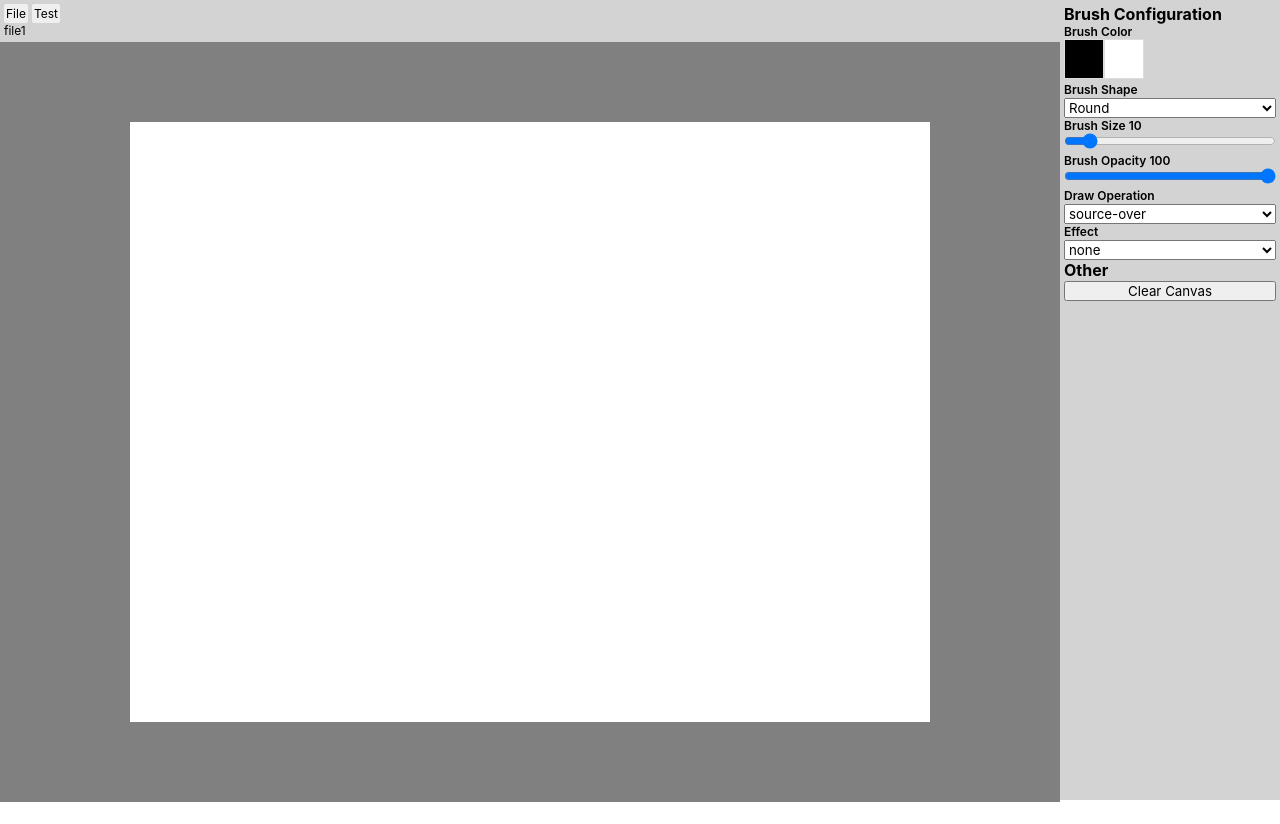
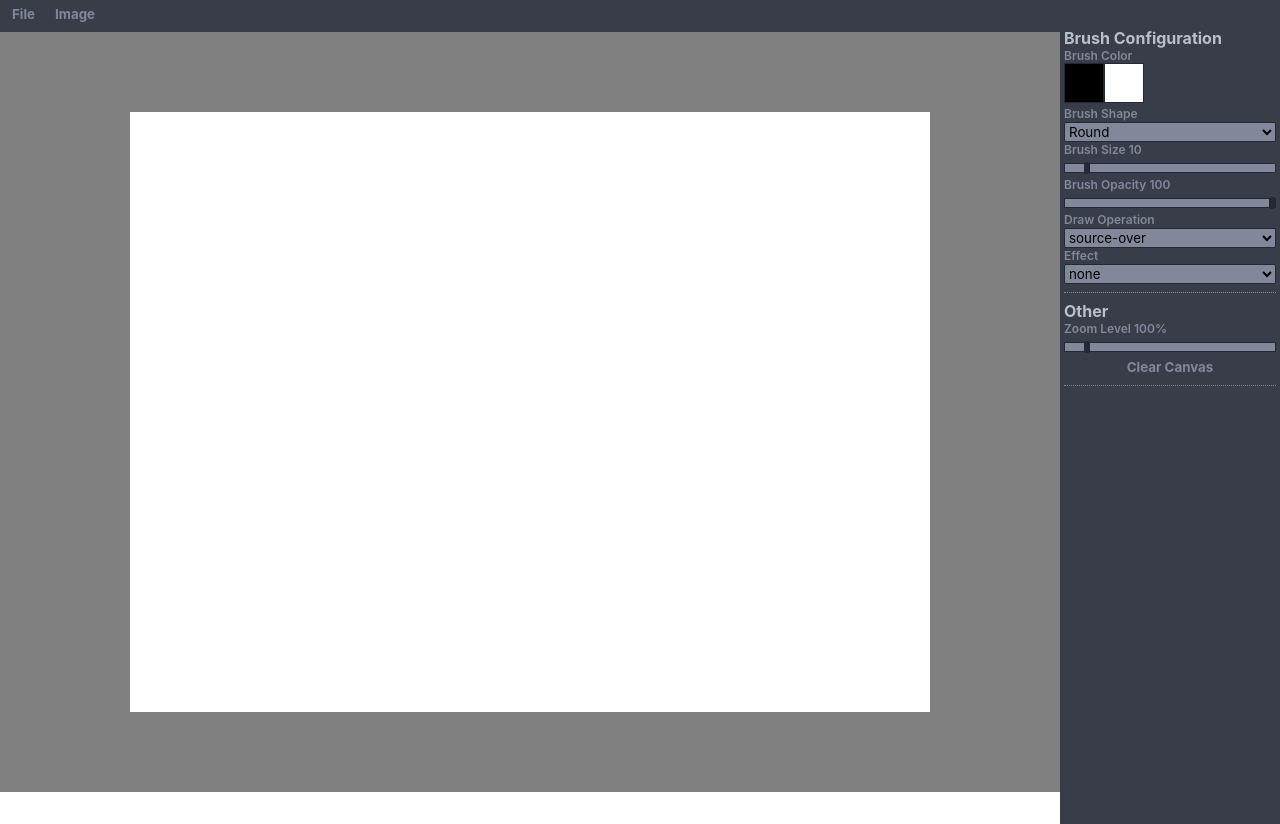
Before and after one commit to ljtechdotca/canvas-paint, a Next.js app: page / in a window 1280 px wide. Before the commit the page ends 802 px from the top, so only its background shows below. Built offline with nearby package versions, Linux system fonts and the light colour scheme.

Commit message:
wednesday progress

```diff
--- a/components/Canvas.tsx
+++ b/components/Canvas.tsx
@@ -9,6 +9,7 @@ import React, {
 } from "react";
 export interface CanvasProps {}
 
+var zoomScale : number = 1;
 var isDrawing : boolean = false;
 var lastX : number | null;
 var lastY : number | null;
@@ -32,8 +33,6 @@ const getDrawConfig : any = (e: MouseEvent, brush: IBrush) => {
 
 const draw = (ctx: CanvasRenderingContext2D, cfg: any, canvas: HTMLCanvasElement) => {
   makePath(ctx, cfg);
-
-
   switch(cfg.effect){
     case 'mirror-x' : return mirrorX(ctx, cfg, canvas); break;
     case 'mirror-y' : return mirrorY(ctx, cfg, canvas); break;
@@ -50,7 +49,9 @@ const makePath = (ctx: CanvasRenderingContext2D, cfg: any) => {
   ctx.lineCap = cfg.shape === 'round' ? 'round' : 'square';
   ctx.lineJoin = cfg.shape === 'round' ? 'round' : 'bevel';
   ctx.imageSmoothingQuality = 'high';
+  ctx.scale(zoomScale, zoomScale);
   ctx.beginPath();
+
   if (lastX && lastY && (cfg.x !== lastX || cfg.y !== lastY)) {
     ctx.moveTo(lastX, lastY);
     ctx.lineTo(cfg.x, cfg.y);
@@ -59,7 +60,6 @@ const makePath = (ctx: CanvasRenderingContext2D, cfg: any) => {
   else{
     if(cfg.shape === 'square'){
       ctx.rect(cfg.x - cfg.width / 2, cfg.y - cfg.width / 2, cfg.width, cfg.height);
-      console.log(cfg.x - cfg.width / 2, cfg.y - cfg.width / 2, cfg.width, cfg.height)
     }
     else{
       ctx.arc(cfg.x, cfg.y, cfg.width /2, 0, Math.PI * 2);
@@ -81,7 +81,11 @@ const mirrorX = (ctx: CanvasRenderingContext2D, cfg: any, canvas: HTMLCanvasElem
     mirror_x = (canvas.width / 2) - (cfg.x - (canvas.width / 2));
   }
   let mirror_cfg = Object.assign({}, cfg, {x: mirror_x, effect: ''});
+  lastX = null;
+  lastY = null;
   makePath(ctx, mirror_cfg);
+  lastX = null;
+  lastY = null;
 }
 
 const mirrorY = (ctx: CanvasRenderingContext2D, cfg: any, canvas: HTMLCanvasElement) => {
@@ -93,7 +97,11 @@ const mirrorY = (ctx: CanvasRenderingContext2D, cfg: any, canvas: HTMLCanvasElem
     mirror_y= (canvas.height / 2) - (cfg.y - (canvas.height / 2));
   }
   let mirror_cfg = Object.assign({}, cfg, {y: mirror_y, effect: ''});
+  lastX = null;
+  lastY = null;
   makePath(ctx, mirror_cfg);
+  lastX = null;
+  lastY = null;
 }
 
 const clearCanvas = (ctx: CanvasRenderingContext2D, canvas: HTMLCanvasElement) => {
@@ -127,7 +135,6 @@ const saveImageWithName = (canvas: HTMLCanvasElement) => {
     link.remove();
   }
 }
-
 
 export const Canvas = ({}: CanvasProps) => {
   const canvasRef = useRef<HTMLCanvasElement | null>(null);
@@ -163,11 +170,12 @@ export const Canvas = ({}: CanvasProps) => {
         lastY = null;
       });
       canvas.addEventListener("contextmenu", e => e.preventDefault());
+
       window.addEventListener("keydown", e => {
         if (e.ctrlKey && e.key == "z") {
           undoPath(ctx, canvas);
         }
-      })
+      });
       window.addEventListener('clear-canvas', () => clearCanvas(ctx, canvas));
       window.addEventListener('save-as', () => saveImageWithName(canvas));
     }
--- a/components/Tools.tsx
+++ b/components/Tools.tsx
@@ -10,6 +10,7 @@ export const Tools = ({}: ToolsProps) => {
   const { data, setData } = useContext(DataContext);
   const [section_other_collapsed, setSectionOtherCollapsed] = useState(false);
   const [section_brush_configuration_collapsed, sectionBrushConfigurationCollapsed] = useState(false);
+  const [zoom_level, changeZoomLevel] = useState(100);
 
   const handleBrush = (key: string, value: string) => {
     let newBrush = brush;
@@ -224,6 +225,28 @@ export const Tools = ({}: ToolsProps) => {
           :
           <div className='section-content'>
             <fieldset>
+                <label htmlFor="zoom">
+                  Zoom Level {zoom_level}%
+                </label>
+                <input
+                  type="range"
+                  name="zoom"
+                  id="zoom"
+                  min={10}
+                  max={1000}
+                  step={10}
+                  value={zoom_level}
+                  onChange={(event) => {
+                    let scale : number = parseInt(event.target.value) / 100;
+                    let layers = document.getElementsByClassName('canvas-layer');
+                    for(let i = 0; i<layers.length; i++){
+                      layers[i].style.transform = `scale(${scale})`;
+                    }
+                    changeZoomLevel(parseInt(event.target.value));
+                  }}
+                />
+            </fieldset>
+            <fieldset>
               <button onClick={e => window.dispatchEvent(new CustomEvent('clear-canvas'))}>Clear Canvas</button>
             </fieldset>
           </div>
--- a/components/TopBar.tsx
+++ b/components/TopBar.tsx
@@ -5,6 +5,10 @@ export const TopBar = ({}: TopBar) => {
 
   const saveAs = () => {
     window.dispatchEvent(new CustomEvent('save-as'));
+  }
+
+  const showCanvasSizeModal = () => {
+    alert('todo');
   }
 
   return (
@@ -24,21 +28,17 @@ export const TopBar = ({}: TopBar) => {
         </div>
 
         <div onMouseEnter={e => setDropDown("test")}>
-          <button>Test</button>
+          <button>Image</button>
           {
             dropdown === "test" ?
             <div className='dropdown-content'>
-              <button>test1</button>
-              <button>test2</button>
+              <button onClick={() => showCanvasSizeModal()}>Canvas Size</button>
             </div>
             :
             ""
           }
         </div>
       </header>
-      <div>
-        <span>file1</span>
-      </div>
     </div>
   );
 };
--- /dev/null
+++ b/styles/RangeInput.scss
@@ -0,0 +1,74 @@
+input[type=range] {
+    -webkit-appearance: none;
+    margin: 0px auto;
+    width: 100%;
+  }
+  input[type=range]:focus {
+    outline: none;
+  }
+  input[type=range]::-webkit-slider-runnable-track {
+    width: 100%;
+    height: 8.4px;
+    cursor: pointer;
+    background: $color-2;
+  }
+  input[type=range]::-webkit-slider-thumb {
+    border: 1px solid $color-0;
+    height: 12px;
+    width: 6px;
+    border-radius: 2px;
+    background: $color-0;
+    cursor: pointer;
+    -webkit-appearance: none;
+    margin-top: -2px;
+  }
+  input[type=range]:focus::-webkit-slider-runnable-track {
+    background: $color-2;
+  }
+  input[type=range]::-moz-range-track {
+    width: 100%;
+    height: 8px;
+    cursor: pointer;
+    background: $color-2;
+  }
+  input[type=range]::-moz-range-thumb {
+
+    border: 1px solid $color-0;
+    height: 36px;
+    width: 16px;
+    border-radius: 3px;
+    background: $color-2;
+    cursor: pointer;
+  }
+  input[type=range]::-ms-track {
+    width: 100%;
+    height: 8.4px;
+    cursor: pointer;
+    background: transparent;
+    border-color: transparent;
+    border-width: 16px 0;
+    color: transparent;
+  }
+  input[type=range]::-ms-fill-lower {
+    background: #2a6495;
+    border-radius: 2.6px;
+
+  }
+  input[type=range]::-ms-fill-upper {
+    background: $color-2;
+    border-radius: 2px;
+
+  }
+  input[type=range]::-ms-thumb {
+    border: 1px solid #000000;
+    height: 36px;
+    width: 16px;
+    background: $color-2;
+    cursor: pointer;
+  }
+  input[type=range]:focus::-ms-fill-lower {
+    background: $color-2;
+  }
+  input[type=range]:focus::-ms-fill-upper {
+    background: $color-2;
+  }
--- a/styles/Tools.scss
+++ b/styles/Tools.scss
@@ -1,24 +1,27 @@
 #tools {
-  background-color: lightgrey;
+  background-color: $color-1;
   width: 220px;
   padding: 4px;
   height: 100vh;
   position: absolute;
   right: 0px;
-  top: 0px;
+  top: $top-bar-height;
   overflow: auto;
   label {
+    color: $color-2;
     display: block;
     display: flex;
     font-size: 0.75rem;
     font-weight: 600;
     align-items: center;
   }
-  input, select, button {
+   button {
     width: 100%;
-    &[type="color"] {
-      background-color: #ddd;
-      border: 1px solid #ddd;
+  }
+  input[type="color"] {
+    width: 100%;
+    background-color: $color-2;
+    border: 1px solid $color-0;
     cursor: pointer;
     height: 2.5rem;
     overflow: hidden;
@@ -28,7 +31,6 @@
     }
     &::-webkit-color-swatch-wrapper {
       padding: 0;
-      }
     }
   }
   .window {
@@ -41,7 +43,6 @@
   }
   .brush {
     background-color: rgba(255, 255, 255, 0.5);
-
     border: 1px solid #000;
     border-style: dashed;
   }
@@ -49,23 +50,23 @@
     display: grid;
     row-gap: 0.5rem;
   }
-
   .colors {
     display: flex;
     align-items: center;
   }
-
   .field {
     display: grid;
   }
-
   .select {
     border: 1px solid #ddd;
   }
-
   .tools-section{
+    border-bottom: 1px dotted $color-2;
+    margin-bottom: 8px;
+    padding-bottom: 8px;
     .section-label{
       font-weight: bold;
+      color: $color-3;
     }
   }
 }
--- a/styles/TopBar.scss
+++ b/styles/TopBar.scss
@@ -1,23 +1,13 @@
 #top-bar{
     font-size: 12px;
-    background-color: lightgrey;
+    background-color: $color-1;
     padding: 4px;
-    button {
-        font-size: 12px;
-        border: none;
-        outline: none;
-        padding: 2px;
-        border-radius: 2px;
-        &:hover{
-            color: white;
-            background-color:rgba(0, 0, 0, 0.35);
-        }
-    }
     #top-bar-menu{
+        height: $top-bar-height;
         display: flex;
         gap: 4px;
         .dropdown-content{
-            background-color: lightgrey;
+            background-color: $color-1;
             border-radius: 2px;
             padding: 4px;
             position: absolute;
@@ -27,12 +17,8 @@
             border: none;
             border-radius: 2px;
             margin-top: 2px;
-            -webkit-box-shadow: 0px 7px 4px 4px rgba(161,161,161,0.6);
-            box-shadow: 0px 7px 4px 4px rgba(161,161,161,0.6);
-            button{
-                border: none;
-                background-color: none;
-            }
+            -webkit-box-shadow: 0px 7px 4px 4px rgba(0,0,0,.25);
+            box-shadow: 0px 7px 4px 4px rgba(0,0,0,.25);
         }
     }
 }
--- a/styles/_globals.scss
+++ b/styles/_globals.scss
@@ -1,16 +1,9 @@
-a {
-  color: inherit;
-  text-decoration: none;
-}
 
-body {
-  overflow: hidden;
-}
-
-fieldset {
-  border: unset;
-}
-
+$color-0: #252937;
+$color-1: #393D4A;
+$color-2: #82889A;
+$color-3: #BABFCD;
+$top-bar-height: 24px;
 * {
   padding: 0;
   margin: 0;
@@ -18,12 +11,44 @@ fieldset {
     Ubuntu, Cantarell, Fira Sans, Droid Sans, Helvetica Neue, sans-serif;
   box-sizing: border-box;
 }
+a {
+  color: inherit;
+  text-decoration: none;
+}
+body {
+  overflow: hidden;
+}
+fieldset {
+  border: unset;
+}
+button, a {
+  background-color: transparent;
+  color: $color-2;
+  border: none;
+  font-weight: bold;
+  border-radius: 4px;
+  padding: 2px 8px;
 
-.flex {
-  display: flex;
+  &:hover {
+    background-color: $color-0;
+    cursor: pointer;
+  }
 }
+input[type='range'] {
+  border: 1px solid $color-0;
+  background-color: $color-2;
+  width: 100%;
+}
+select {
+  width: 100%;
+  border-radius: 2px;
+  border: 1px solid $color-0;
+  background-color: $color-2;
+}
+
 
 @import './TopBar.scss';
 @import './Tools.scss';
 @import './Canvas.scss';
 @import './Cursor.scss';
+@import './RangeInput.scss';
```
Also changed, not shown: 1 other file (tests, documents, lock files or other folders). Lines whose indentation alone changed are shown as unchanged.
